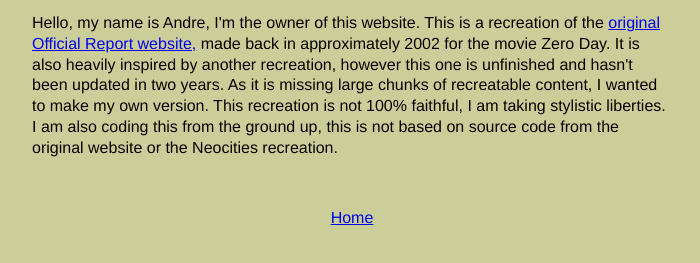
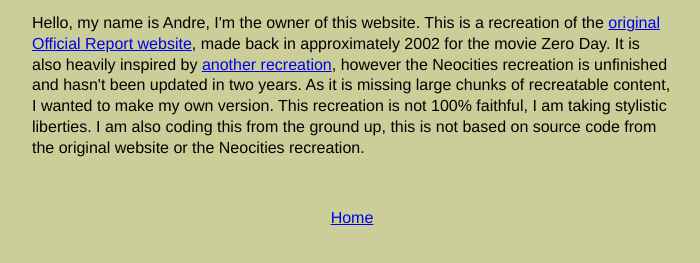
Before and after one commit to officialreport/officialreport.github.io, a plain HTML site: page about.html in a window 1280 px wide. Shown: the part 209-472 px from the top of the page, without its empty margins (26-726 px from the left). Drawn offline with Linux system fonts and the light colour scheme.

Commit message:
Update about.html

```diff
--- a/about.html
+++ b/about.html
@@ -13,11 +13,11 @@
     <h1>About This Website</h1>
 
     <p>Hello, my name is Andre, I'm the owner of this website. This is a recreation of the
-      <a href="https://web.archive.org/web/20040826160957/http://www.officialreport.org/index.html">original Official Report website,</a>
-      made back in approximately 2002 for the movie Zero Day. It is also heavily inspired by another recreation, however this one is
-      unfinished and hasn't been updated in two years. As it is missing large chunks of recreatable content, I wanted to make my own
-      version. This recreation is not 100% faithful, I am taking stylistic liberties. I am also coding this from the ground up, this is
-      not based on source code from the original website or the Neocities recreation.
+      <a href="https://web.archive.org/web/20040826160957/http://www.officialreport.org/index.html">original Official Report website</a>,
+      made back in approximately 2002 for the movie Zero Day. It is also heavily inspired by <a href="https://officialreport.neocities.org/">
+      another recreation</a>, however the Neocities recreation is unfinished and hasn't been updated in two years. As it is missing large
+      chunks of recreatable content, I wanted to make my own version. This recreation is not 100% faithful, I am taking stylistic liberties.
+      I am also coding this from the ground up, this is not based on source code from the original website or the Neocities recreation.
     </p>
 
     <h5 style="margin-top:50px;"><a href="/">Home</a></h5>
```
